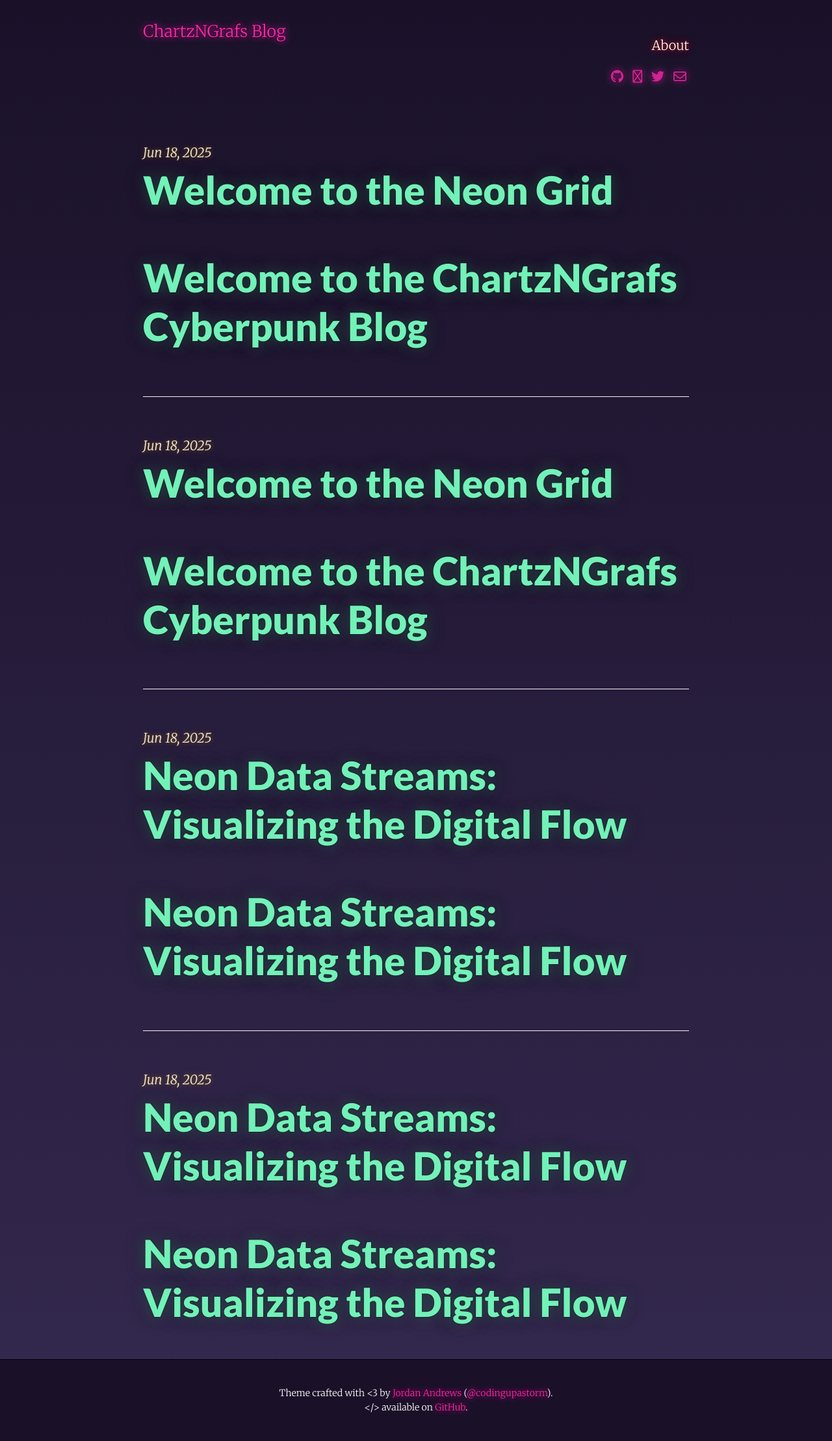
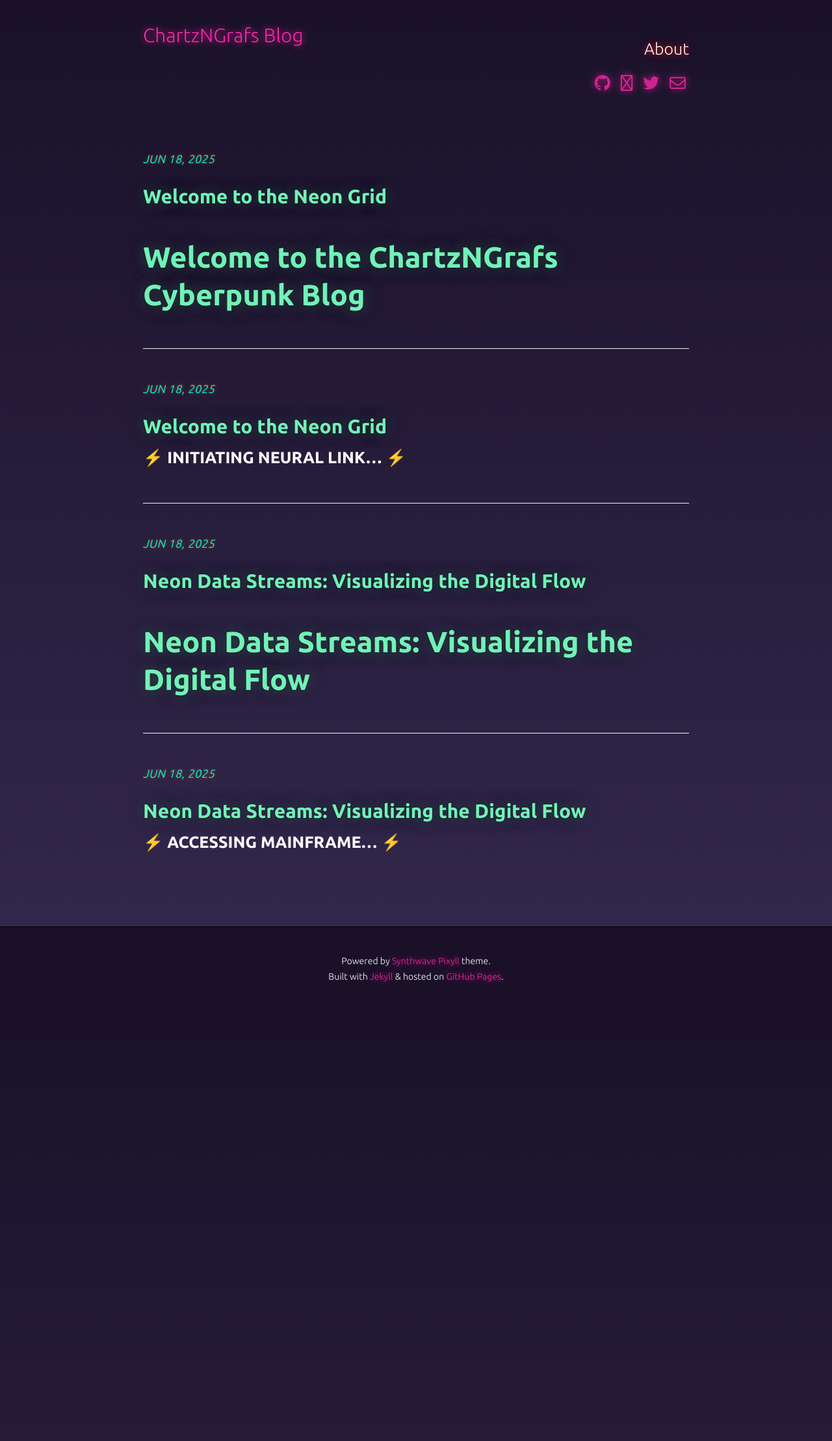
Before and after one commit to chartzngrafs/chartzngrafs.github.io, a Jekyll site: the page built from index.html, in a window 1280 px wide. Shown: the whole page at 65% size. Built offline with Jekyll 4.4.1, drawn with Linux system fonts in a browser that asks for light colours; nearby versions of some CDN libraries; the list of posts is cut into pages by our own code.

Commit message:
Fixed format issues and added Ubuntu font

```diff
--- a/_includes/footer.html
+++ b/_includes/footer.html
@@ -1,8 +1,8 @@
 <footer class="center">
   <div class="measure">
     <small>
-      Theme crafted with &lt;3 by <a href="http://johnotander.com">Jordan Andrews</a> (<a href="https://twitter.com/codingupastorm">@codingupastorm</a>).<br>
-      &lt;/&gt; available on <a href="https://github.com/johnotander/pixyll">GitHub</a>.
+      Powered by <a href="https://github.com/codingupastorm/synthwave-pixyll">Synthwave Pixyll</a> theme.<br>
+      Built with <a href="https://jekyllrb.com/">Jekyll</a> &amp; hosted on <a href="https://pages.github.com/">GitHub Pages</a>.
     </small>
   </div>
 </footer>
--- a/_includes/head.html
+++ b/_includes/head.html
@@ -25,15 +25,11 @@
 
     <!-- Custom CSS -->
     <link rel="stylesheet" href="{{ "/css/pixyll.css" | relative_url }}?{{ site.time | date: "%Y%m%d%H%M" }}" type="text/css">
+    <link rel="stylesheet" href="{{ "/assets/css/synthwave-enhancements.css" | relative_url }}?{{ site.time | date: "%Y%m%d%H%M" }}" type="text/css">
 
     <!-- Fonts -->
-    {% if site.extended_fonts %}
-    <link href='//fonts.googleapis.com/css?family=Merriweather:900,900italic,300,300italic&amp;subset=latin-ext,latin' rel='stylesheet' type='text/css'>
-    <link href='//fonts.googleapis.com/css?family=Lato:900,300&amp;subset=latin-ext,latin' rel='stylesheet' type='text/css'>
-    {% else %}
-    <link href='//fonts.googleapis.com/css?family=Merriweather:900,900italic,300,300italic' rel='stylesheet' type='text/css'>
-    <link href='//fonts.googleapis.com/css?family=Lato:900,300' rel='stylesheet' type='text/css'>
-    {% endif %}
+    <link href='//fonts.googleapis.com/css?family=Ubuntu:300,400,500,700&amp;subset=latin-ext,latin' rel='stylesheet' type='text/css'>
+    <link href='//fonts.googleapis.com/css?family=Ubuntu+Mono:400,700' rel='stylesheet' type='text/css'>
     {% if site.show_social_icons or site.show_sharing_icons %}
       <link href="//maxcdn.bootstrapcdn.com/font-awesome/latest/css/font-awesome.min.css" rel="stylesheet">
     {% endif %}
--- a/_posts/2025-06-18-neon-data-streams.markdown
+++ b/_posts/2025-06-18-neon-data-streams.markdown
@@ -4,8 +4,6 @@
 date:   2025-06-18 20:30:00 +0000
 categories: data-visualization cyberpunk charts
 ---
-
-# Neon Data Streams: Visualizing the Digital Flow
 
 **⚡ ACCESSING MAINFRAME... ⚡**
 
--- a/_posts/2025-06-18-welcome-to-the-neon-grid.markdown
+++ b/_posts/2025-06-18-welcome-to-the-neon-grid.markdown
@@ -4,8 +4,6 @@
 date:   2025-06-18 21:47:00 +0000
 categories: synthwave cyberpunk welcome
 ---
-
-# Welcome to the ChartzNGrafs Cyberpunk Blog
 
 **⚡ INITIATING NEURAL LINK... ⚡**
 
--- a/_sass/_variables.scss
+++ b/_sass/_variables.scss
@@ -1,26 +1,26 @@
 // Typography
-$base-font-size: 14px !default;
-$bold-font-weight: bold !default;
-$font-family: 'Merriweather', 'PT Serif', Georgia, 'Times New Roman', serif !default;
-$line-height: 1.5 !default;
-$heading-font-family: 'Lato', 'Helvetica Neue', Helvetica, sans-serif !default;
-$heading-font-weight: 900 !default;
-$heading-line-height: 1.25 !default;
-$monospace-font-family: 'Source Code Pro', Consolas, monospace !default;
-$h1: 2.998rem !default;
-$h2: 1.5rem !default;
-$h3: 1.25rem !default;
-$h4: 1rem !default;
-$h5: .875rem !default;
-$h6: .75rem !default;
-$h00: 4rem !default;
-$h0: 3rem !default;
-$h00-responsive: 8vw !default;
-$h0-responsive: 6vw !default;
-$h1-responsive: 4vw !default;
-$h00-responsive-max: 7.68rem !default;
-$h0-responsive-max: 5.76rem !default;
-$h1-responsive-max: 3.84rem !default;
+$base-font-size: 16px !default;
+$bold-font-weight: 500 !default;
+$font-family: 'Ubuntu', 'Helvetica Neue', Helvetica, Arial, sans-serif !default;
+$line-height: 1.6 !default;
+$heading-font-family: 'Ubuntu', 'Helvetica Neue', Helvetica, Arial, sans-serif !default;
+$heading-font-weight: 700 !default;
+$heading-line-height: 1.3 !default;
+$monospace-font-family: 'Ubuntu Mono', 'Source Code Pro', Consolas, monospace !default;
+$h1: 2.25rem !default;
+$h2: 1.75rem !default;
+$h3: 1.5rem !default;
+$h4: 1.25rem !default;
+$h5: 1.125rem !default;
+$h6: 1rem !default;
+$h00: 3rem !default;
+$h0: 2.5rem !default;
+$h00-responsive: 6vw !default;
+$h0-responsive: 5vw !default;
+$h1-responsive: 3.5vw !default;
+$h00-responsive-max: 4rem !default;
+$h0-responsive-max: 3.5rem !default;
+$h1-responsive-max: 2.75rem !default;
 $abbr-border-bottom: 1px black dotted;
 
 // Page width
--- /dev/null
+++ b/assets/css/synthwave-enhancements.css
@@ -0,0 +1,124 @@
+/* Synthwave Enhancements for ChartzNGrafs */
+
+/* Better post spacing and readability */
+.post {
+  margin-bottom: 3rem;
+  padding: 1.5rem 0;
+  border-bottom: 1px solid rgba(255, 0, 255, 0.2);
+}
+
+.post:last-child {
+  border-bottom: none;
+}
+
+/* Enhanced post titles on index */
+.post-title {
+  font-size: 1.5rem !important;
+  font-weight: 500;
+  margin-bottom: 0.5rem;
+  line-height: 1.3;
+}
+
+/* Better post meta styling */
+.post-meta {
+  font-size: 0.875rem;
+  color: #00FFFF;
+  margin-bottom: 1rem;
+  text-transform: uppercase;
+  letter-spacing: 0.5px;
+}
+
+/* Enhanced post summaries */
+.post-summary {
+  font-size: 1rem;
+  line-height: 1.6;
+  color: #ccc;
+  margin-top: 1rem;
+}
+
+/* Better spacing for content */
+.post-content p {
+  margin-bottom: 1.5rem;
+}
+
+.post-content h2 {
+  margin-top: 2.5rem;
+  margin-bottom: 1rem;
+  color: #FF00FF;
+}
+
+.post-content h3 {
+  margin-top: 2rem;
+  margin-bottom: 0.75rem;
+  color: #00FFFF;
+}
+
+/* Code block improvements */
+.post-content pre {
+  background: rgba(0, 0, 0, 0.5);
+  border: 1px solid rgba(0, 255, 255, 0.3);
+  border-radius: 4px;
+  padding: 1rem;
+  overflow-x: auto;
+  font-size: 0.875rem;
+}
+
+.post-content code {
+  background: rgba(255, 0, 255, 0.1);
+  color: #FF00FF;
+  padding: 0.2rem 0.4rem;
+  border-radius: 3px;
+  font-size: 0.875rem;
+}
+
+/* Links styling */
+.post-content a {
+  color: #00FFFF;
+  text-decoration: none;
+  border-bottom: 1px solid rgba(0, 255, 255, 0.3);
+  transition: all 0.3s ease;
+}
+
+.post-content a:hover {
+  color: #FF00FF;
+  border-bottom-color: rgba(255, 0, 255, 0.5);
+  text-shadow: 0 0 5px rgba(255, 0, 255, 0.5);
+}
+
+/* List improvements */
+.post-content ul, .post-content ol {
+  margin-bottom: 1.5rem;
+  padding-left: 2rem;
+}
+
+.post-content li {
+  margin-bottom: 0.5rem;
+  line-height: 1.6;
+}
+
+/* Blockquote styling */
+.post-content blockquote {
+  border-left: 3px solid #FF00FF;
+  margin: 2rem 0;
+  padding: 1rem 2rem;
+  background: rgba(255, 0, 255, 0.05);
+  font-style: italic;
+  color: #ddd;
+}
+
+/* Better responsive behavior */
+@media (max-width: 768px) {
+  .post-title {
+    font-size: 1.25rem !important;
+  }
+
+  .post {
+    margin-bottom: 2rem;
+    padding: 1rem 0;
+  }
+
+  .post-content pre {
+    font-size: 0.8rem;
+    padding: 0.75rem;
+  }
+}
```
